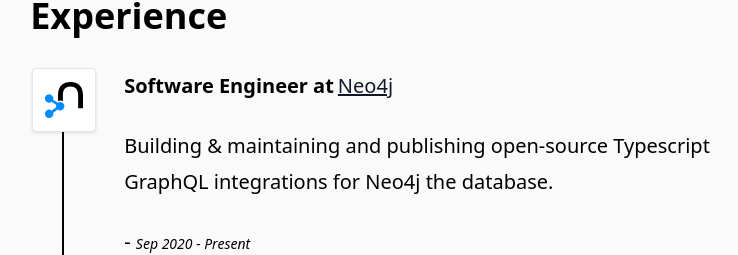
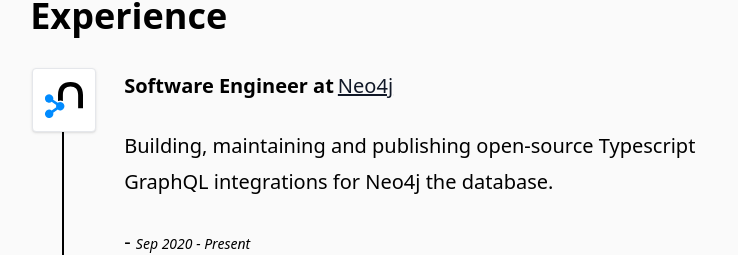
Before and after one commit to danstarns/website, a React app in the folder client/: page / in a window 1280 px wide. Shown: the part 2135-2390 px from the top of the page, without its empty margins (238-976 px from the left). Built offline with nearby package versions, Linux system fonts and the light colour scheme; no server answers.

Commit message:
refactor: *

```diff
--- a/client/src/components/Experience.tsx
+++ b/client/src/components/Experience.tsx
@@ -19,7 +19,7 @@
     },
     toFrom: "Sep 2020 - Present",
     description: `
-      Building & maintaining and publishing open-source Typescript GraphQL integrations for Neo4j the database.
+      Building, maintaining and publishing open-source Typescript GraphQL integrations for Neo4j the database.
     `,
     image: Neo4jIcon,
   },
```
